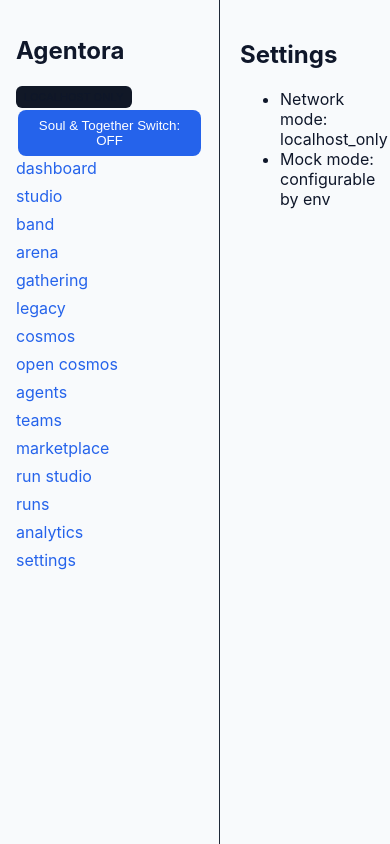
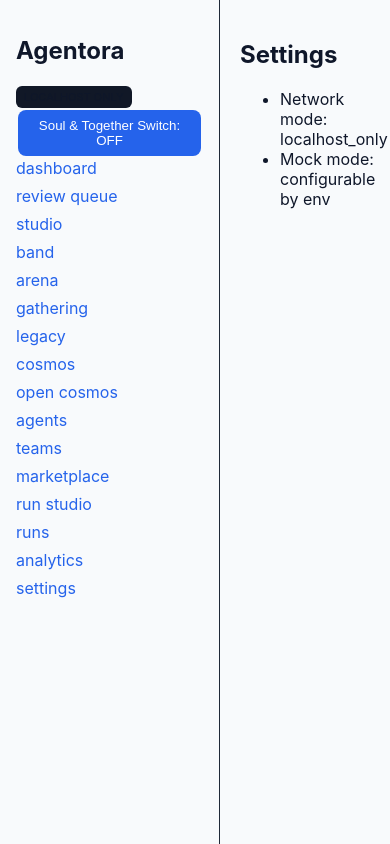
Before and after one commit to MichaelWave369/Agentora, a React (Vite) app in the folder web/: page /settings in a window 390 px wide. Built offline with nearby package versions, Linux system fonts and the light colour scheme; no server answers.

Commit message:
DevLoop R2.2: expose review queue route and responsive navigation

```diff
--- a/web/src/components/Nav.tsx
+++ b/web/src/components/Nav.tsx
@@ -1,5 +1,5 @@
 import { Link } from 'react-router-dom'
 export default function Nav(){
-  const items=[['/','dashboard'],['/studio-mode','studio'],['/band-mode','band'],['/arena-mode','arena'],['/gathering-mode','gathering'],['/legacy-mode','legacy'],['/cosmos-mode','cosmos'],['/open-cosmos-mode','open cosmos'],['/agents','agents'],['/teams','teams'],['/marketplace','marketplace'],['/studio','run studio'],['/runs','runs'],['/analytics','analytics'],['/settings','settings']]
+  const items=[['/','dashboard'],['/review-queue','review queue'],['/studio-mode','studio'],['/band-mode','band'],['/arena-mode','arena'],['/gathering-mode','gathering'],['/legacy-mode','legacy'],['/cosmos-mode','cosmos'],['/open-cosmos-mode','open cosmos'],['/agents','agents'],['/teams','teams'],['/marketplace','marketplace'],['/studio','run studio'],['/runs','runs'],['/analytics','analytics'],['/settings','settings']]
   return <nav aria-label="Main navigation">{items.map(i=><Link key={i[0]} to={i[0]}>{i[1]}</Link>)}</nav>
 }
```
